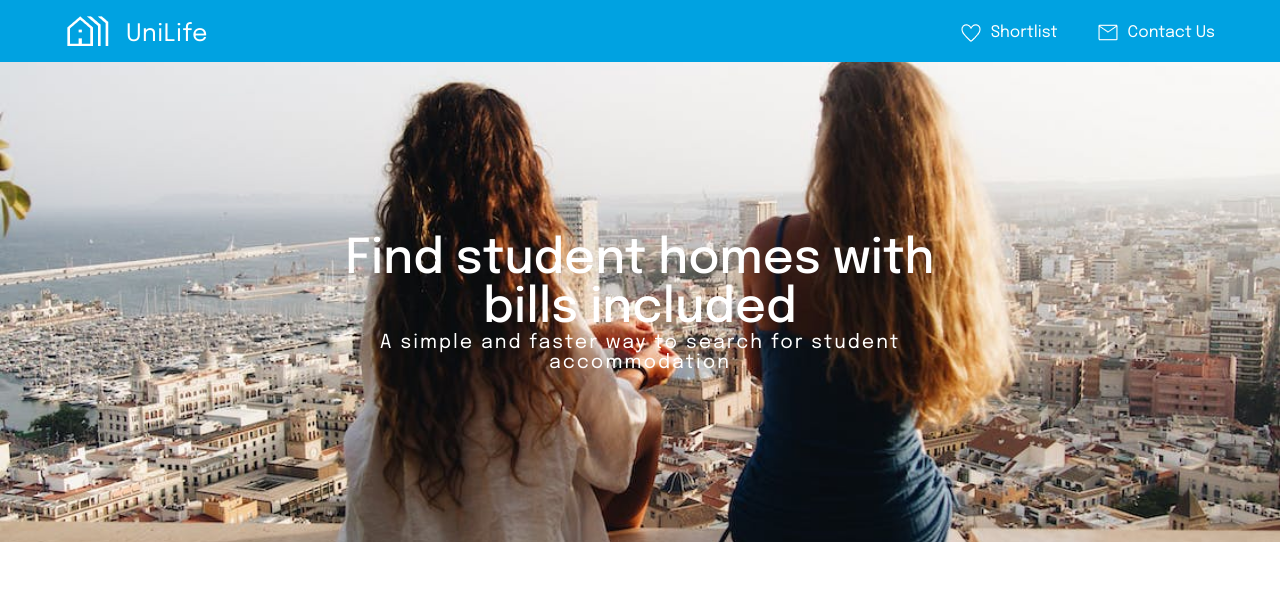
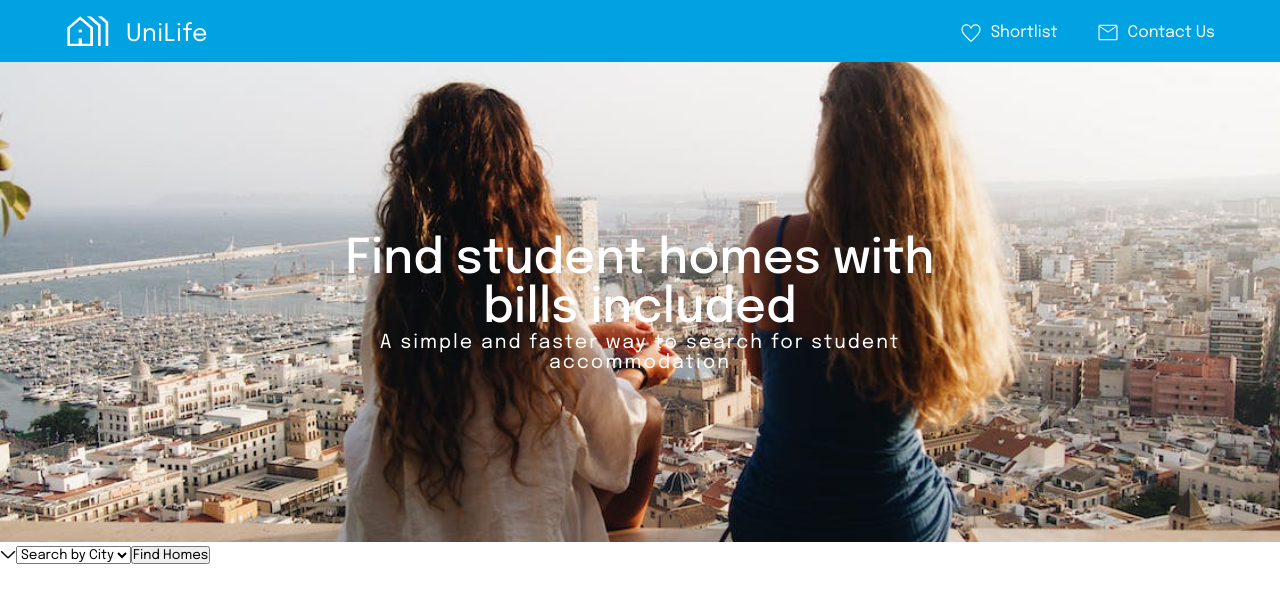
Before and after one commit to twentyfive21/uniLife, a React (Vite) app: page / in a window 1280 px wide. Shown: the top 602 px of the page. Built offline with nearby package versions, Linux system fonts and the light colour scheme; no server answers.

Commit message:
created homepage form and added arrow image

```diff
--- a/src/pages/Homepage/Homepage.jsx
+++ b/src/pages/Homepage/Homepage.jsx
@@ -1,6 +1,7 @@
 import {React, useEffect} from 'react'
 import './Homepage.css'
 import Banner from '../../components/Banner/Banner'
+import select from '../../assets/header/select.png'
 
 function Homepage() {
 
@@ -19,8 +20,17 @@ useEffect(()=>{
 }, [])
 
   return (
-    <div>
+    <div className='homepage-box'>
     <Banner />
+    <div className='form-container'>
+    <form>
+      <img src={select} className='arrow' alt='arrow'/>
+      <select>
+        <option>Search by City</option>
+      </select>
+      <button>Find Homes</button>
+    </form>
+    </div>
     </div>
   )
 }
```
Also changed, not shown: src/assets/header/select.png (added).
